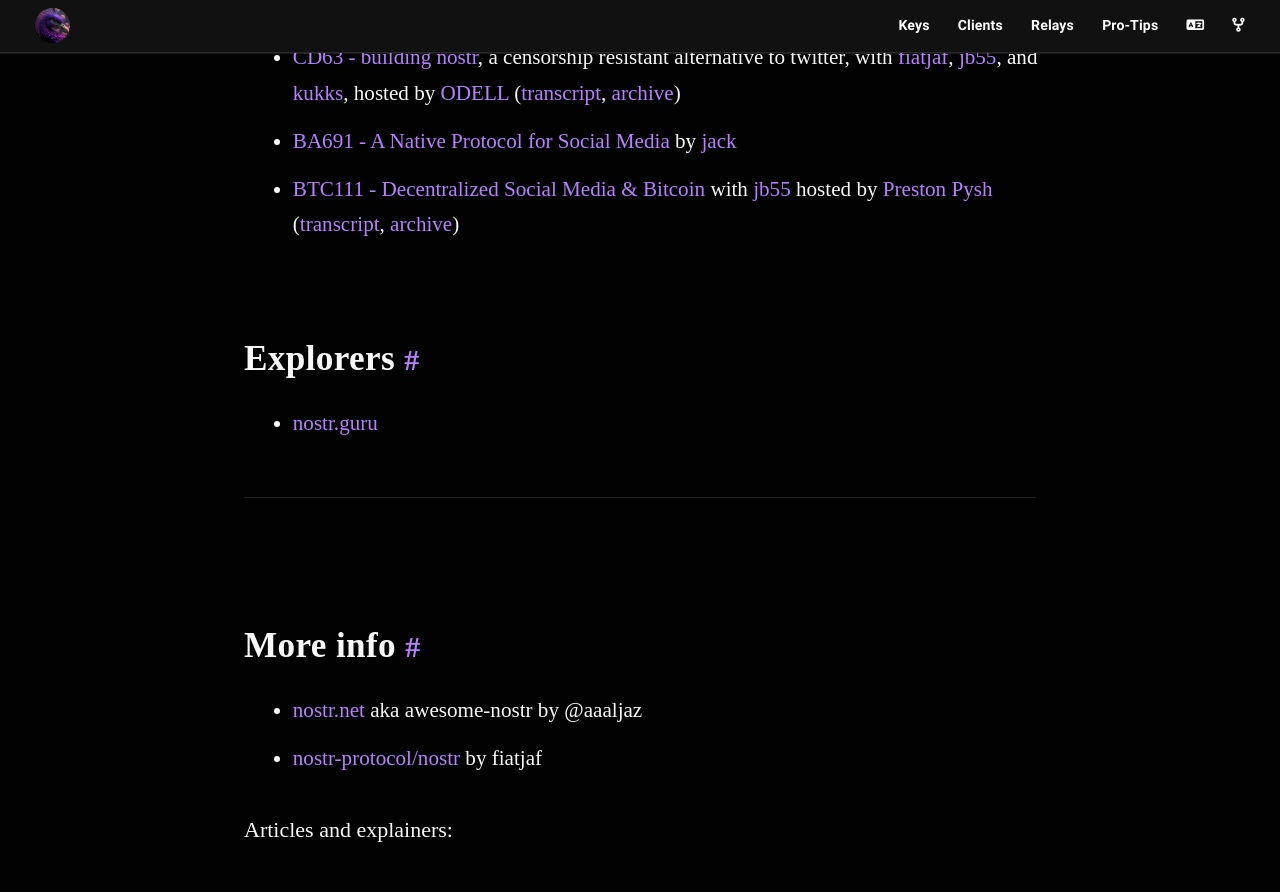
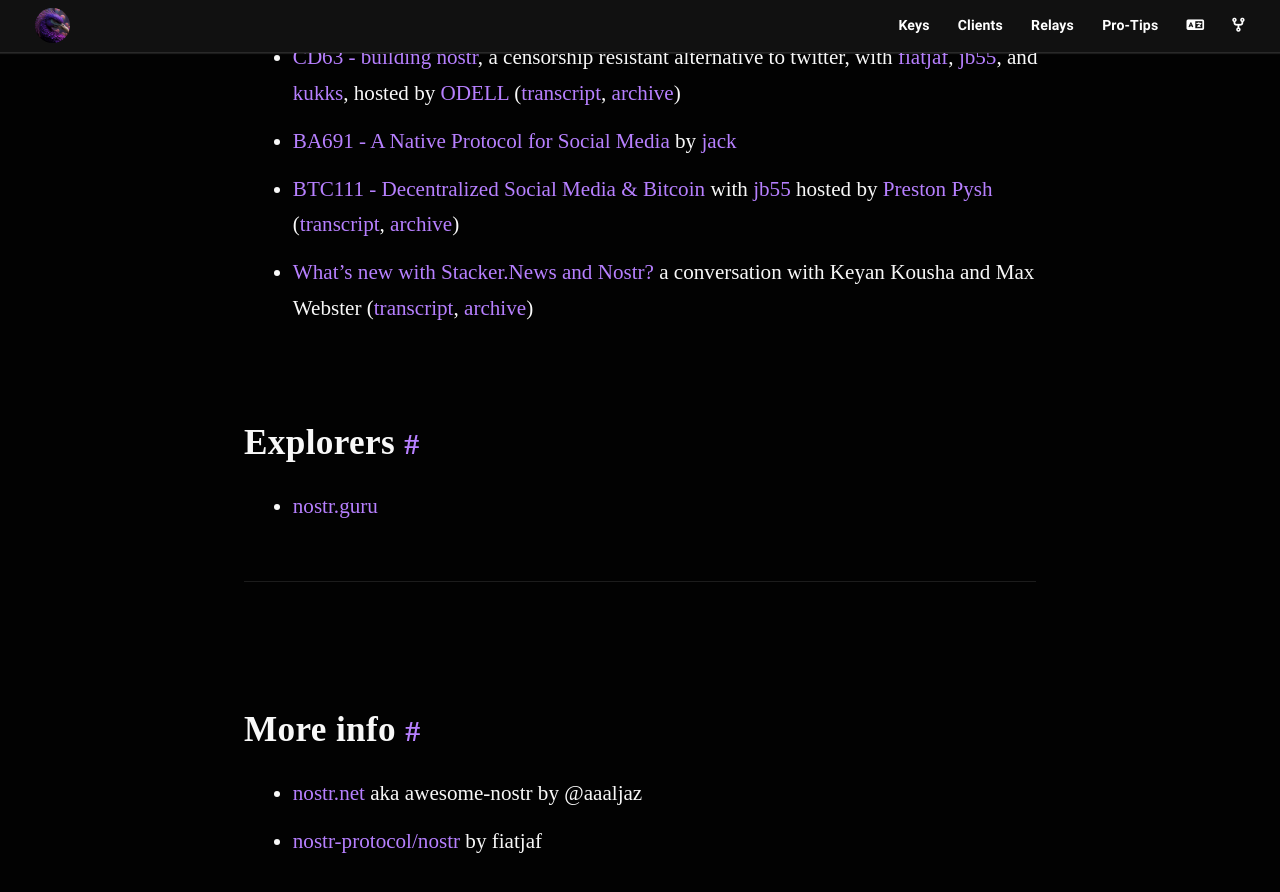
Before and after one commit to nostr-resources/nostr-resources.github.io, a Jekyll site: the page built from index.md, in a window 1280 px wide and 900 px high, scrolled down 7949 px. Shown: the top 892 px of the window. Built offline with Jekyll 4.4.1, drawn with Linux system fonts in a browser that asks for light colours; some web fonts are replaced.

Commit message:
Add Curious DK episode

```diff
--- a/index.md
+++ b/index.md
@@ -205,6 +205,7 @@ You can create a search bot at [sb.nostr.band](https://sb.nostr.band) and then f
 - [CD63 - building nostr](https://pod.link/1546393840/episode/112bd2a52d54e203ec0c11022b5aaf11), a censorship resistant alternative to twitter, with [fiatjaf](https://www.nostr.guru/p/npub180cvv07tjdrrgpa0j7j7tmnyl2yr6yr7l8j4s3evf6u64th6gkwsyjh6w6), [jb55](https://www.nostr.guru/p/npub1xtscya34g58tk0z605fvr788k263gsu6cy9x0mhnm87echrgufzsevkk5s), and [kukks](https://github.com/Kukks), hosted by [ODELL](https://www.nostr.guru/p/npub1qny3tkh0acurzla8x3zy4nhrjz5zd8l9sy9jys09umwng00manysew95gx) ([transcript](https://archive.is/wip/Qoh4M), [archive](https://archive.ph/Qoh4M))
 - [BA691 - A Native Protocol for Social Media](https://pod.link/1359544516/episode/8e647d338c79265bed63dfb06dd71e7b) by [jack](https://www.nostr.guru/p/npub1sg6plzptd64u62a878hep2kev88swjh3tw00gjsfl8f237lmu63q0uf63m)
 - [BTC111 - Decentralized Social Media & Bitcoin](https://www.theinvestorspodcast.com/bitcoin-fundamentals/nostr-decentralized-social-media-william-casarin/) with [jb55](https://www.nostr.guru/p/npub1xtscya34g58tk0z605fvr788k263gsu6cy9x0mhnm87echrgufzsevkk5s) hosted by [Preston Pysh](https://www.nostr.guru/p/npub1s5yq6wadwrxde4lhfs56gn64hwzuhnfa6r9mj476r5s4hkunzgzqrs6q7z) ([transcript](https://chowcollection.medium.com/preston-pysh-btc111-nostr-decentralized-social-media-bitcoin-w-william-casarin-352f6dedce46), [archive](https://archive.ph/uCSDQ))
+- [What's new with Stacker.News and Nostr?](https://www.curiousdk.com/p/whats-new-with-stackernews-and-nostr) a conversation with Keyan Kousha and Max Webster ([transcript](https://chowcollection.medium.com/david-king-whats-new-with-stacker-news-e49e3256eddc), [archive](https://archive.is/wip/wGrb8))
 
 ## Explorers
 
```
